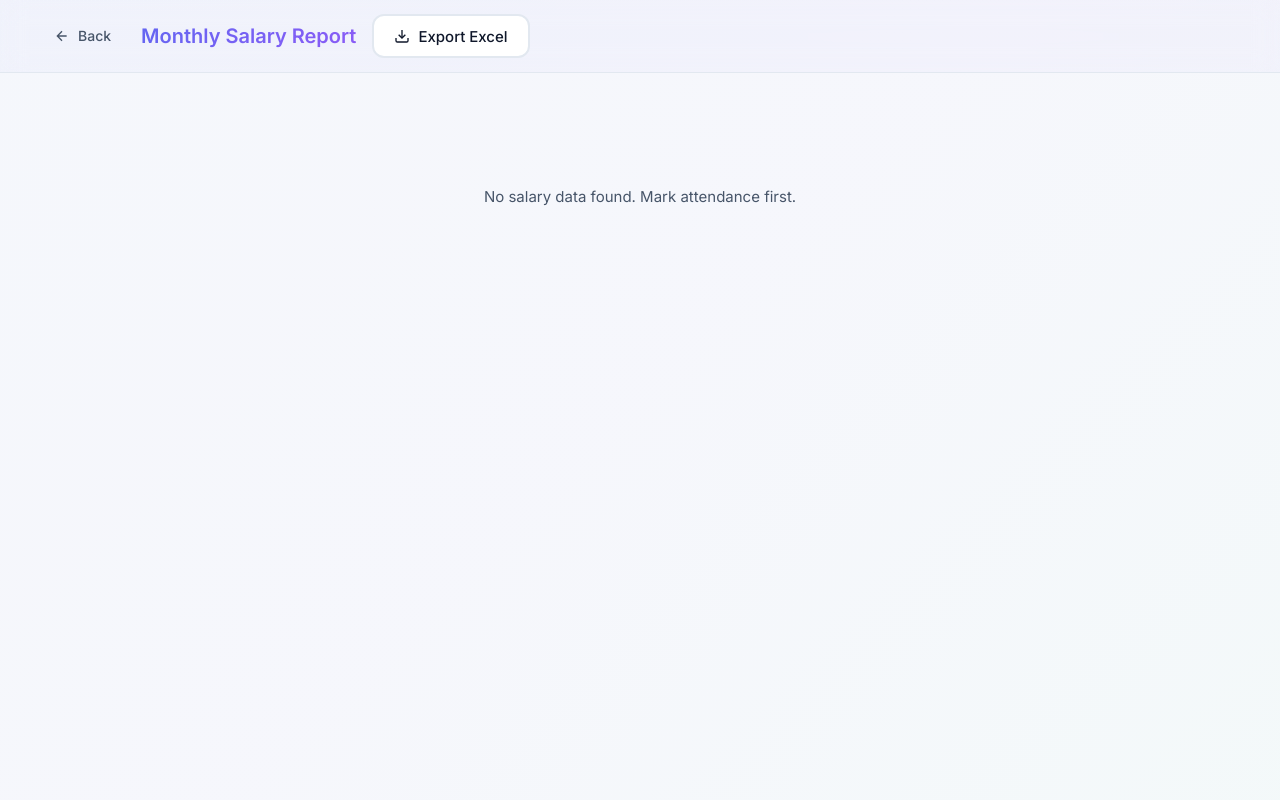
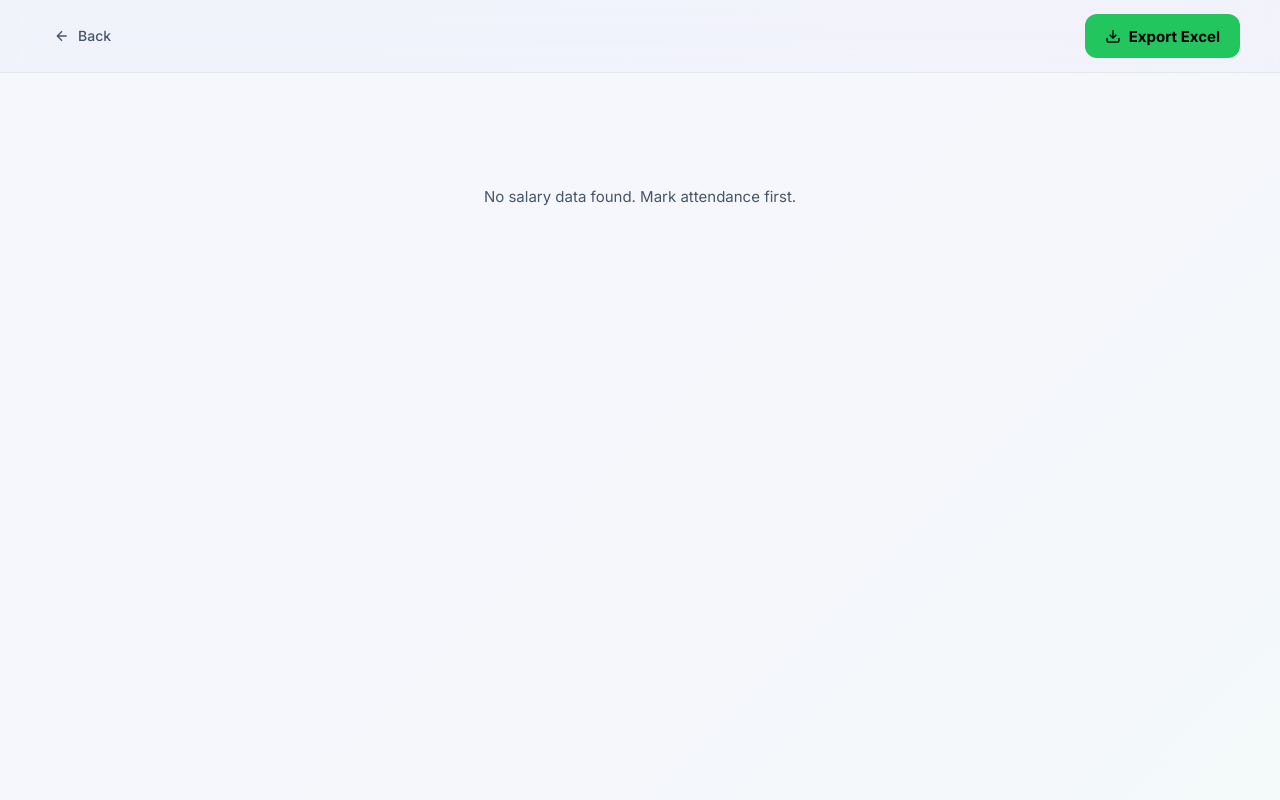
Before and after one commit to Nithish-006/VISMA_ATTENDANCE_SYSTEM, a Flask app: page /salary in a window 1280 px wide. Run offline with Flask 3, Linux system fonts and the light colour scheme; data that the repository does not hold is empty; some libraries are stand-ins or nearby versions.

Commit message:
Visual enhancements

```diff
--- a/templates/salary.html
+++ b/templates/salary.html
@@ -12,9 +12,8 @@
                 </svg>
                 Back
             </a>
-            <h1 class="page-title">Monthly Salary Report</h1>
-            <div class="header-controls">
-                <button id="exportBtn" class="btn btn-secondary">
+            <div class="header-controls" style="margin-left: auto;">
+                <button id="exportBtn" class="btn" style="background-color: #22c55e; color: black; font-family: 'Inter', sans-serif; font-weight: 700;">
                     <svg width="16" height="16" fill="none" stroke="currentColor" stroke-width="2" viewBox="0 0 24 24">
                         <path d="M21 15v4a2 2 0 0 1-2 2H5a2 2 0 0 1-2-2v-4"/>
                         <polyline points="7 10 12 15 17 10"/>
```
